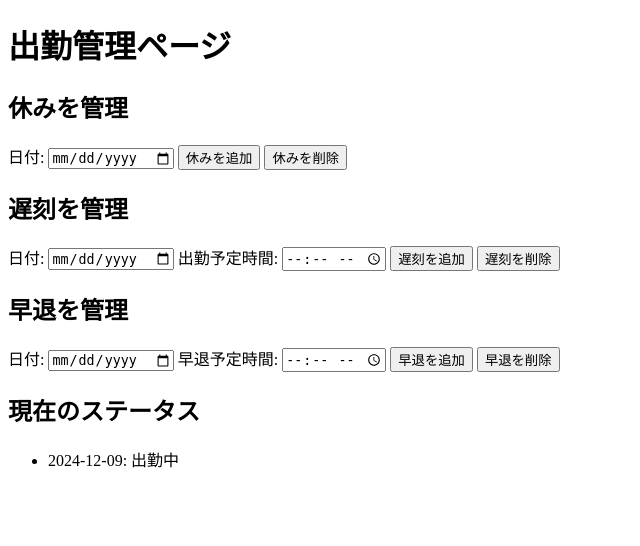
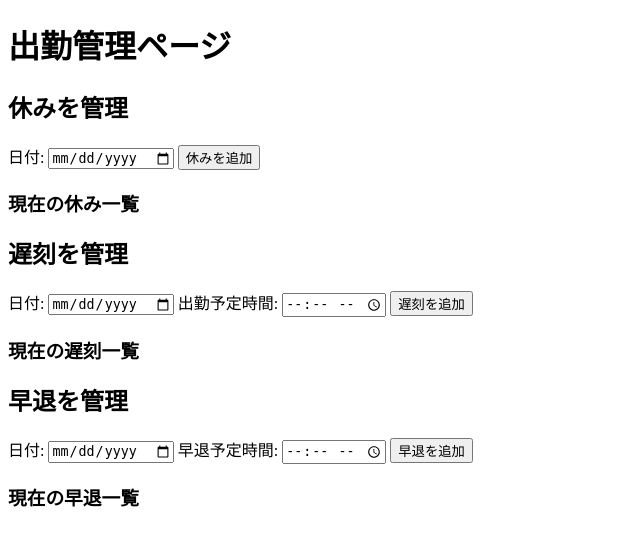
Before and after one commit to honjobunseki/flask-attendance-app, a Flask app: page /manage in a window 1280 px wide. Shown: the top 546 px of the page, without its empty margins (0-640 px from the left). Run offline with Flask 3, Linux system fonts and the light colour scheme.

Commit message:
Update manage.html

```diff
--- a/templates/manage.html
+++ b/templates/manage.html
@@ -8,14 +8,27 @@
 <body>
     <h1>出勤管理ページ</h1>
 
+    <!-- 休みの管理 -->
     <h2>休みを管理</h2>
     <form method="POST">
         <label for="date">日付:</label>
         <input type="date" name="date" required>
         <button type="submit" name="action" value="add_holiday">休みを追加</button>
-        <button type="submit" name="action" value="remove_holiday">休みを削除</button>
     </form>
+    <h3>現在の休み一覧</h3>
+    <ul>
+        {% for holiday in holidays %}
+        <li>
+            {{ holiday }}
+            <form method="POST" style="display:inline;">
+                <input type="hidden" name="date" value="{{ holiday }}">
+                <button type="submit" name="action" value="remove_holiday">削除</button>
+            </form>
+        </li>
+        {% endfor %}
+    </ul>
 
+    <!-- 遅刻の管理 -->
     <h2>遅刻を管理</h2>
     <form method="POST">
         <label for="date">日付:</label>
@@ -23,9 +36,21 @@
         <label for="time">出勤予定時間:</label>
         <input type="time" name="time" required>
         <button type="submit" name="action" value="add_late">遅刻を追加</button>
-        <button type="submit" name="action" value="remove_late">遅刻を削除</button>
     </form>
+    <h3>現在の遅刻一覧</h3>
+    <ul>
+        {% for date, time in work_status["遅刻"].items() %}
+        <li>
+            {{ date }}: {{ time }}
+            <form method="POST" style="display:inline;">
+                <input type="hidden" name="date" value="{{ date }}">
+                <button type="submit" name="action" value="remove_late">削除</button>
+            </form>
+        </li>
+        {% endfor %}
+    </ul>
 
+    <!-- 早退の管理 -->
     <h2>早退を管理</h2>
     <form method="POST">
         <label for="date">日付:</label>
@@ -33,16 +58,16 @@
         <label for="time">早退予定時間:</label>
         <input type="time" name="time" required>
         <button type="submit" name="action" value="add_early">早退を追加</button>
-        <button type="submit" name="action" value="remove_early">早退を削除</button>
     </form>
-
-    <h2>現在のステータス</h2>
+    <h3>現在の早退一覧</h3>
     <ul>
-        {% for date, info in data.items() %}
-        <li>{{ date }}: {{ info.status }}
-            {% if info.time %}
-            (時間: {{ info.time }})
-            {% endif %}
+        {% for date, time in work_status["早退"].items() %}
+        <li>
+            {{ date }}: {{ time }}
+            <form method="POST" style="display:inline;">
+                <input type="hidden" name="date" value="{{ date }}">
+                <button type="submit" name="action" value="remove_early">削除</button>
+            </form>
         </li>
         {% endfor %}
     </ul>
```
